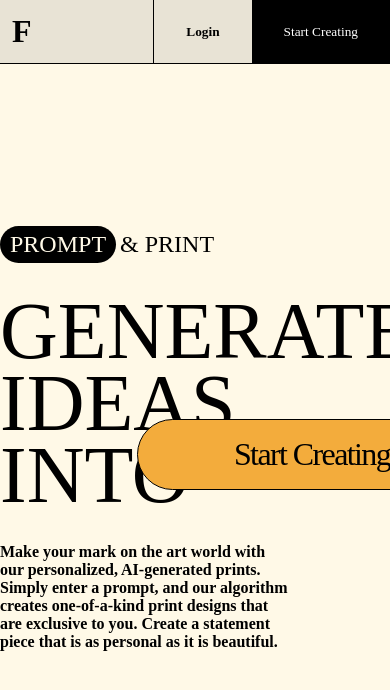
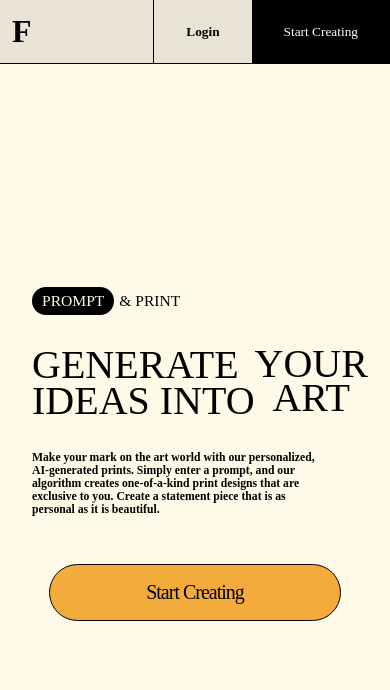
Before and after one commit to ColinSprows/Fraime, a Next.js app: page / in a window 390 px wide. Shown: the top 690 px of the page. Built offline with nearby package versions, Linux system fonts and the light colour scheme; a web font is replaced by a local one.

Commit message:
lander is responsive

```diff
--- a/pages/index.js
+++ b/pages/index.js
@@ -10,6 +10,19 @@ export const Wrapper = styled.div`
 export const Container = styled.div`
 	display: flex;
 	flex-direction: row;
+	padding: 0rem 4rem;
+
+	@media (max-width: 768px) {
+		flex-direction: column;
+		padding: 0rem 0rem;
+		align-items: center;
+		justify-content: center;
+	}
+
+	@media (min-width: 1600px) {
+		justify-content: center;
+		width: 100%;
+	}
 `
 
 export const Left = styled.div`
@@ -18,13 +31,28 @@ export const Left = styled.div`
 	flex-direction: column;
 	justify-content: center;
 	width: 60vw;
+	max-width: 800px;
+
+	@media (max-width: 768px) {
+		width: 100vw;
+		padding: 0rem 2rem;
+	}
 `
 
 export const Right = styled.div`
 	display: flex;
 	align-items: center;
 	justify-content: center;
-	width: 40vw;
+	width: calc(40vw-8rem);
+	max-width: 600px;
+
+
+	@media (max-width: 768px) {
+		width: 100vw;
+		display: flex;
+		justify-content: center;
+		align-items: center;
+	}
 `
 
 export const TextContainer = styled.div`
@@ -39,20 +67,25 @@ export const PromptPrint = styled.h4`
 	padding: ${props => props.pad || "5px 0px"};
 	border-radius: 50px;
 	font-family: InterExtraBold;
-	font-size: 1.5rem;
+	font-size: clamp(0.5rem, 4vw, 1.5rem);
 	font-weight: 100;
+
+	@media (max-width: 768px) {
+		padding: ${props => props.pad || "5px 5px"};
+	}
 `;
 
 export const Main = styled.h3`
 	font-family: InterLight;
-	font-size: 5rem;
+	font-size: clamp(2.5rem, 7vw, 5rem);
+	white-space: nowrap;
 	font-weight: 100;
 	line-height: 0.9;
 `;
 
 export const MainSerif = styled.h3`
 	font-family: DMSerifDisplayItalic;
-	font-size: 5.25rem;
+	font-size: clamp(2.5rem, 7.25vw, 5.25rem);
 	line-height: 0.85;
 	font-weight: 100;
 	text-align: center;
@@ -60,19 +93,24 @@ export const MainSerif = styled.h3`
 
 export const Sub = styled.h5`
 	font-family: InterExtraLight;
-	font-size: 1rem;
+	font-size: clamp(0.5rem, 3vw, 1rem);
 `;
 
 export const StartCreatingButton = styled.button`
     background-color: ${props => props.theme.colors.button};
     color: black;
-	padding: 1rem 6rem;
+	padding: 1rem 8vw;
 	border: 1px solid black;
 	border-radius: 50px;
 	font-family: InterBlack;
-	font-size: 2rem;
+	font-size: clamp(1.25rem, 2vw, 2rem);
 	letter-spacing: -0.05em;
 	white-space: nowrap;
+
+	@media (max-width: 768px) {
+		padding: 1rem 6rem;
+		margin-top: 1rem;
+	}
 `
 
 export default function Home() {
```
